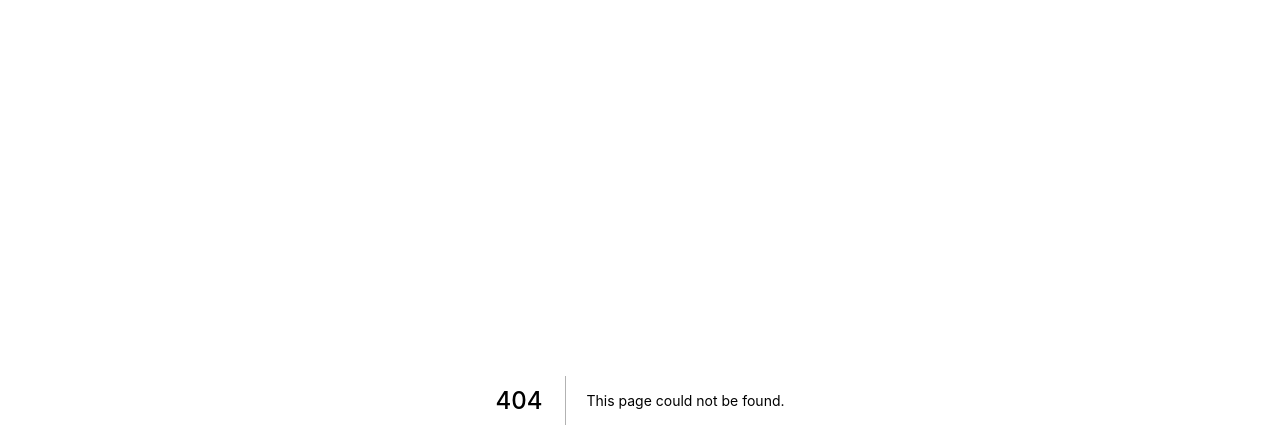
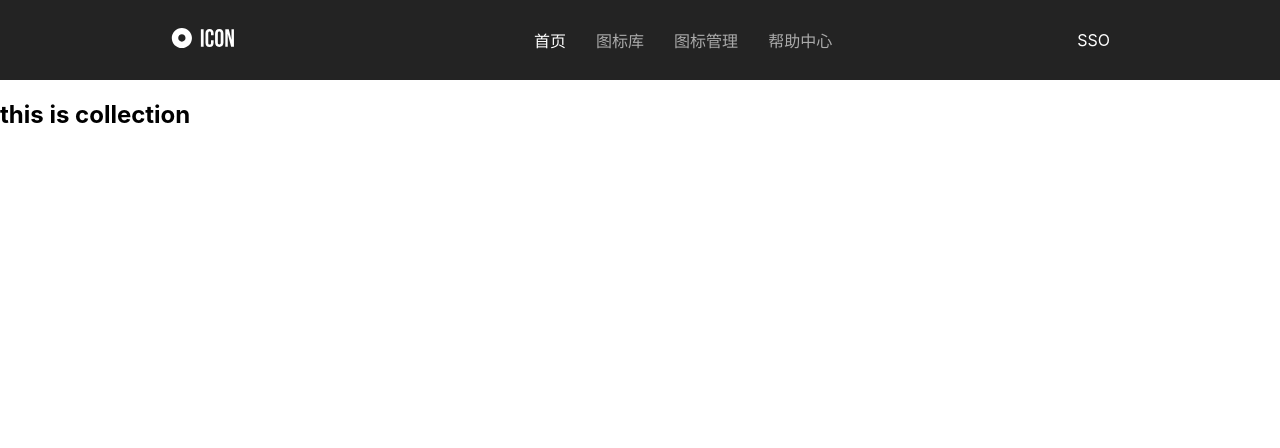
Before and after one commit to Ilizarov1/icon-collection, a Next.js app: page /collection in a window 1280 px wide. Before the commit this address had no page. Shown: the top 448 px of the page. Built offline with nearby package versions, Linux system fonts and the light colour scheme.

Commit message:
feat: hybrid-spa

```diff
--- /dev/null
+++ b/pages/collection.tsx
@@ -0,0 +1,14 @@
+import type { NextPage } from 'next'
+import Header from '../components/common/Header'
+
+const Collection: NextPage = () => {
+
+	return (
+		<div>
+			<Header />
+      <h2>this is collection</h2>
+		</div>
+	)
+}
+
+export default Collection
--- a/pages/index.tsx
+++ b/pages/index.tsx
@@ -4,6 +4,7 @@ import Header from '../components/common/Header'
 import useSWR from 'swr'
 
 import { BrowserRouter as Router, Routes, Route, Link } from 'react-router-dom'
+import NextLink from 'next/link'
 
 const fetcher = (url: URL) => fetch(url).then((r) => r.json())
 
@@ -34,6 +35,8 @@ const Home: NextPage = () => {
 					</Routes>
 				</div>
 			</Router>
+
+			<NextLink href='/collection'> collection </NextLink>
 		</div>
 	)
 }
```
